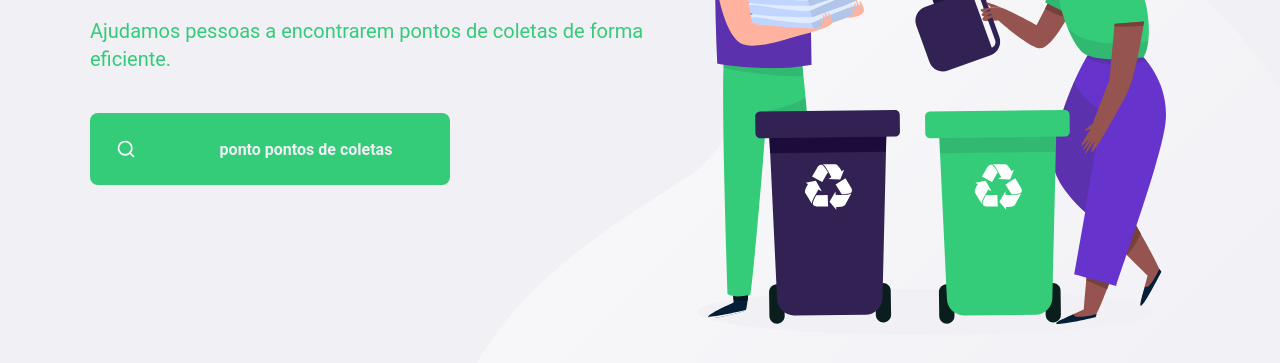
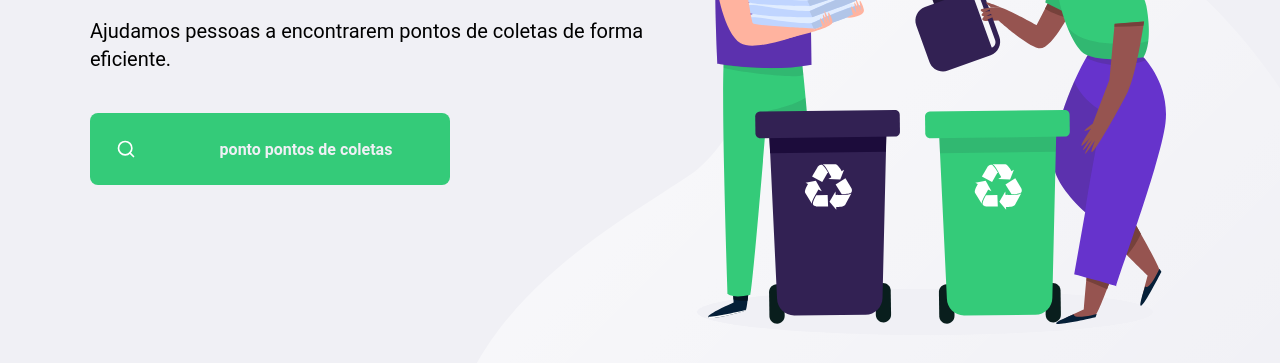
Before and after one commit to Jean-Barros-Duarte/Next-Level-Week, a plain HTML site: page index.html in a window 1280 px wide. Shown: the part 341-704 px from the top of the page. Drawn offline with Linux system fonts and the light colour scheme.

Commit message:
1º parte do projeto conlcuido!

```diff
--- a/css/style.css
+++ b/css/style.css
@@ -15,11 +15,6 @@ html{
 }
 body{
     background: #f0f0f5;
-
-    color:#d52bdb;
-    color: #f0f0f5;
-    color: #e00808;
-    color: #34cb79;
 }
 
 a{
```
